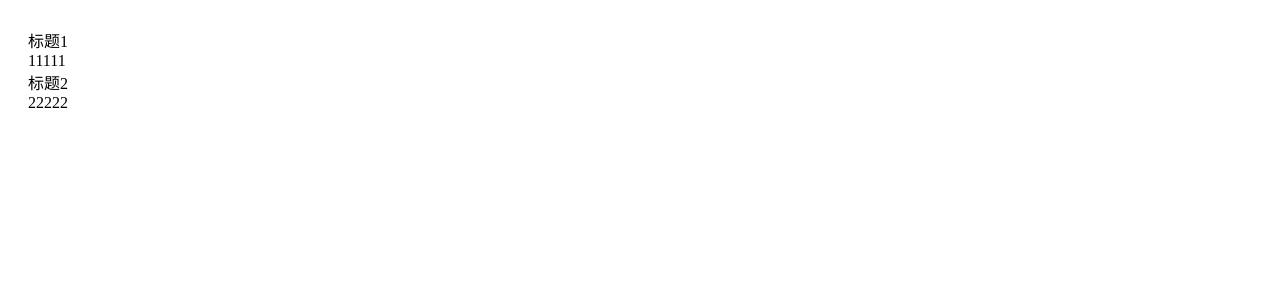
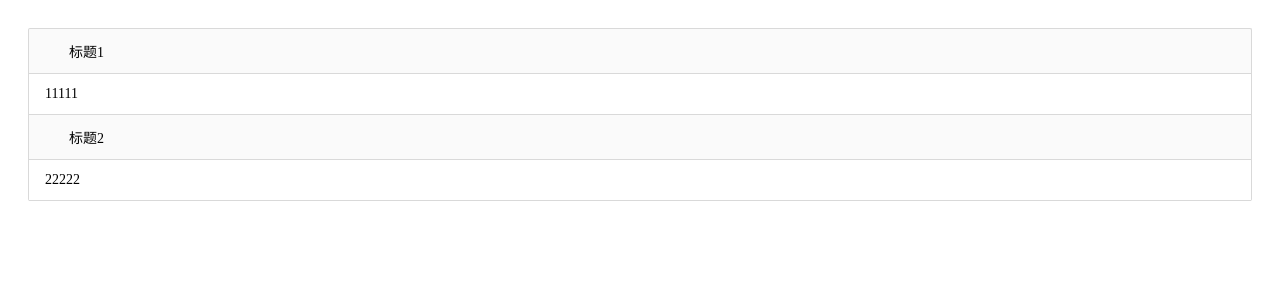
Before and after one commit to Willworkgogogo/vui, a React app: page / in a window 1280 px wide. Shown: the top 300 px of the page. Built offline with nearby package versions, Linux system fonts and the light colour scheme.

Commit message:
🤔 update Collapse

```diff
--- a/src/components/Collapse/Collapse.tsx
+++ b/src/components/Collapse/Collapse.tsx
@@ -1,13 +1,38 @@
 import * as React from 'react';
 import Panel from './Panel';
+import { CollapseWrap } from './styles/index';
 
-class Collapse extends React.Component {
-  static Panel = Panel;
+export interface ICollapseProps {
+  /* 当前激活面板的key */
+  activeKeys?: string[] | string | number[] | number;
+  /* 默认激活面板的key */
+  defaultActiveKeys?: string[] | string | number[] | number;
+  /* 手风琴模式 */
+  accordion?: boolean;
+  /* 切换面板的回调 */
+  onChange?: Function;
+}
+
+interface ICollapseState {
+  activeKeys: string[];
+}
+
+class Collapse extends React.Component<ICollapseProps> {
+  public static Panel = Panel;
+  public static defaultProps: ICollapseProps = {
+    accordion: false
+  };
+
+  componentDidMount() {}
+
+  isValidChildren = (children: React.ReactNode) => {
+    // TODO 子元素必须是Panel实例， 或者Collapse（嵌套结构）
+    return true;
+  };
 
   render() {
-    return this.props.children;
+    return <CollapseWrap>{this.props.children}</CollapseWrap>;
   }
 }
 
-Collapse.Panel = Panel;
 export default Collapse;
--- a/src/components/Collapse/Panel.tsx
+++ b/src/components/Collapse/Panel.tsx
@@ -1,18 +1,21 @@
 import * as React from 'react';
+import { PanelWrap, PanelHeader, PanelBody } from './styles/index';
 
 export interface IPanelProps {
   /* 标题 */
   header?: React.ReactNode;
+  /* 对应activeKey */
+  key: string | number;
 }
 
 class Panel extends React.Component<IPanelProps> {
   render() {
     const { header, children } = this.props;
     return (
-      <div>
-        <div className="header">{header}</div>
-        <div className="body">{children}</div>
-      </div>
+      <PanelWrap>
+        <PanelHeader className="header">{header}</PanelHeader>
+        <PanelBody className="body">{children}</PanelBody>
+      </PanelWrap>
     );
   }
 }
--- /dev/null
+++ b/src/components/Collapse/styles/index.tsx
@@ -0,0 +1,30 @@
+import styles from 'styled-components';
+import { themeConfig } from '@/theme/index';
+
+export const CollapseWrap = styles.div`
+  box-sizing: border-box;
+  font-size: ${themeConfig.font14};
+  background-color: ${themeConfig.bgColor};
+  border: 1px solid ${themeConfig.borderColor};
+  border-bottom: 0;
+  border-radius: ${themeConfig.borderRadius};
+`;
+
+export const PanelWrap = styles.div`
+  width: 100%;
+`;
+
+export const PanelHeader = styles.div`
+  position: relative;
+  padding: 12px 16px;
+  padding-left: 40px;
+  border-bottom: 1px solid ${themeConfig.borderColor};
+  transition: all .3s;
+  cursor: pointer;
+`;
+
+export const PanelBody = styles.div`
+  background-color: #ffffff;
+  padding: 12px 16px;
+  border-bottom: 1px solid ${themeConfig.borderColor};
+`;
--- a/src/index.tsx
+++ b/src/index.tsx
@@ -7,8 +7,12 @@ import Collapse from './components/Collapse';
 const H = () => (
   <ThemeProvider theme={themeConfig}>
     <Collapse>
-      <Collapse.Panel header="标题1">11111</Collapse.Panel>
-      <Collapse.Panel header="标题2">22222</Collapse.Panel>
+      <Collapse.Panel header="标题1" key="1">
+        11111
+      </Collapse.Panel>
+      <Collapse.Panel header="标题2" key="2">
+        22222
+      </Collapse.Panel>
     </Collapse>
   </ThemeProvider>
 );
--- a/src/theme/index.tsx
+++ b/src/theme/index.tsx
@@ -3,7 +3,10 @@ export const themeConfig = {
   white: '#ffffff',
   blue: '#1EA7FD',
   grey: '#dddddd',
+  bgColor: '#fafafa',
+  borderColor: '#d9d9d9',
   fontBlack: 'rgba(0,0,0,.65)',
   font14: '14px',
-  font12: '12px'
+  font12: '12px',
+  borderRadius: '2px'
 };
```
